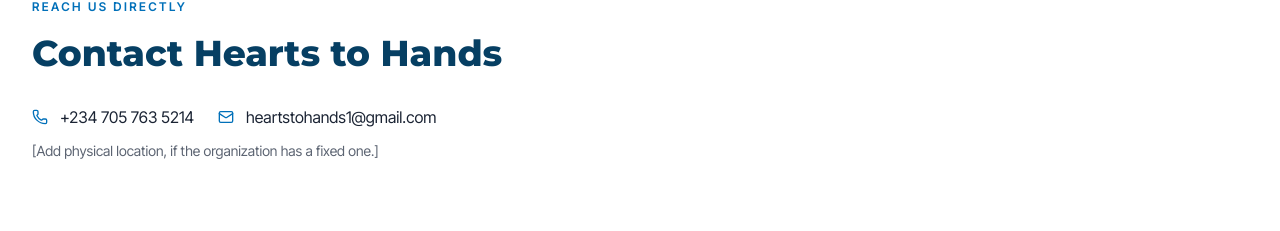
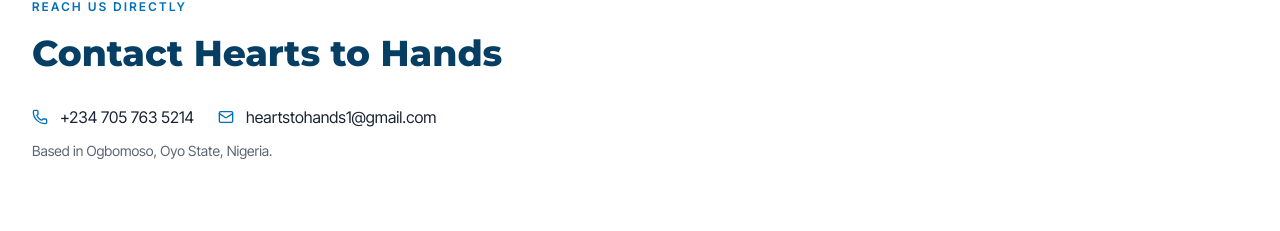
Before and after one commit to Ishola-Fawaz/hearts_to_hands, a Next.js app: page /about in a window 1280 px wide. Shown: the part 2135-2366 px from the top of the page. Built offline with nearby package versions, Linux system fonts and the light colour scheme.

Commit message:
feat: location fixes

```diff
--- a/app/about/page.tsx
+++ b/app/about/page.tsx
@@ -182,7 +182,7 @@
             </a>
           </div>
           <p className="mt-3 text-sm text-muted-foreground">
-            [Add physical location, if the organization has a fixed one.]
+            Based in Ogbomoso, Oyo State, Nigeria.
           </p>
         </div>
       </section>
--- a/app/components/footer.tsx
+++ b/app/components/footer.tsx
@@ -140,7 +140,7 @@
             </li>
             <li className="flex items-start gap-2.5">
               <MapPin className="w-4 h-4 mt-0.5 shrink-0" />
-              [Location — optional]
+              Ogbomoso, Oyo State
             </li>
           </ul>
         </div>
--- a/app/get-involved/page.tsx
+++ b/app/get-involved/page.tsx
@@ -47,12 +47,12 @@
   {
     campaign: "Ramadan Food Basket Drive",
     time: "[Date & time]",
-    location: "[Location]",
+    location: "Ogbomoso, Oyo State",
   },
   {
     campaign: "[Next distribution day]",
     time: "[Date & time]",
-    location: "[Location]",
+    location: "Ogbomoso, Oyo State",
   },
 ];
 
--- a/app/impact/page.tsx
+++ b/app/impact/page.tsx
@@ -12,14 +12,14 @@
   {
     date: "2025",
     title: "Food Basket Packing",
-    location: "[Location]",
+    location: "Ogbomoso, Oyo State",
     caption: "Grocery bags packed and ready ahead of a distribution day.",
     src: "/media/photos/food-basket-packing.jpeg",
   },
   {
     date: "2025",
     title: "Blind Centre Visitation",
-    location: "[Location]",
+    location: "Ogbomoso, Oyo State",
     caption:
       "Visited with LAUTECH's Graduating Muslim Students group, delivering essentials to students and residents.",
     src: "/media/photos/blind-centre-visitation-1.jpeg",
@@ -27,35 +27,35 @@
   {
     date: "2025",
     title: "Blind Centre Visitation",
-    location: "[Location]",
+    location: "Ogbomoso, Oyo State",
     caption: "The team and volunteers with students at the centre.",
     src: "/media/photos/blind-centre-visitation-2.jpeg",
   },
   {
     date: "2025",
     title: "Blind Centre Visitation",
-    location: "[Location]",
+    location: "Ogbomoso, Oyo State",
     caption: "Students gathered during the visitation.",
     src: "/media/photos/blind-centre-visitation-3.jpeg",
   },
   {
     date: "2025",
     title: "Blind Centre Visitation",
-    location: "[Location]",
+    location: "Ogbomoso, Oyo State",
     caption: "Volunteers with students after item distribution.",
     src: "/media/photos/blind-centre-visitation-4.jpeg",
   },
   {
     date: "2025",
     title: "Blind Centre Visitation",
-    location: "[Location]",
+    location: "Ogbomoso, Oyo State",
     caption: "The wider group during the visitation program.",
     src: "/media/photos/blind-centre-visitation-5.jpeg",
   },
   {
     date: "2025",
     title: "Blind Centre Visitation",
-    location: "[Location]",
+    location: "Ogbomoso, Oyo State",
     caption: "A quiet moment between students during the visit.",
     src: "/media/photos/blind-centre-visitation-6.jpeg",
   },
--- a/app/lib/campaigns.ts
+++ b/app/lib/campaigns.ts
@@ -23,7 +23,7 @@
     status: "active",
     startDate: "2026-02-18",
     target: 2500000,
-    raised: 0,
+    raised: 27300,
     image: "/media/photos/food-basket-packing.jpeg",
   },
   {
--- a/app/transparency/page.tsx
+++ b/app/transparency/page.tsx
@@ -28,7 +28,7 @@
           </h1>
           <p className="mt-6 text-lg text-muted-foreground">
             A running account of what&apos;s been given and what&apos;s been
-            spent — not scattered across posts, but in one place, updated as
+            spent not scattered across posts, but in one place, updated as
             campaigns close.
           </p>
         </div>
```
